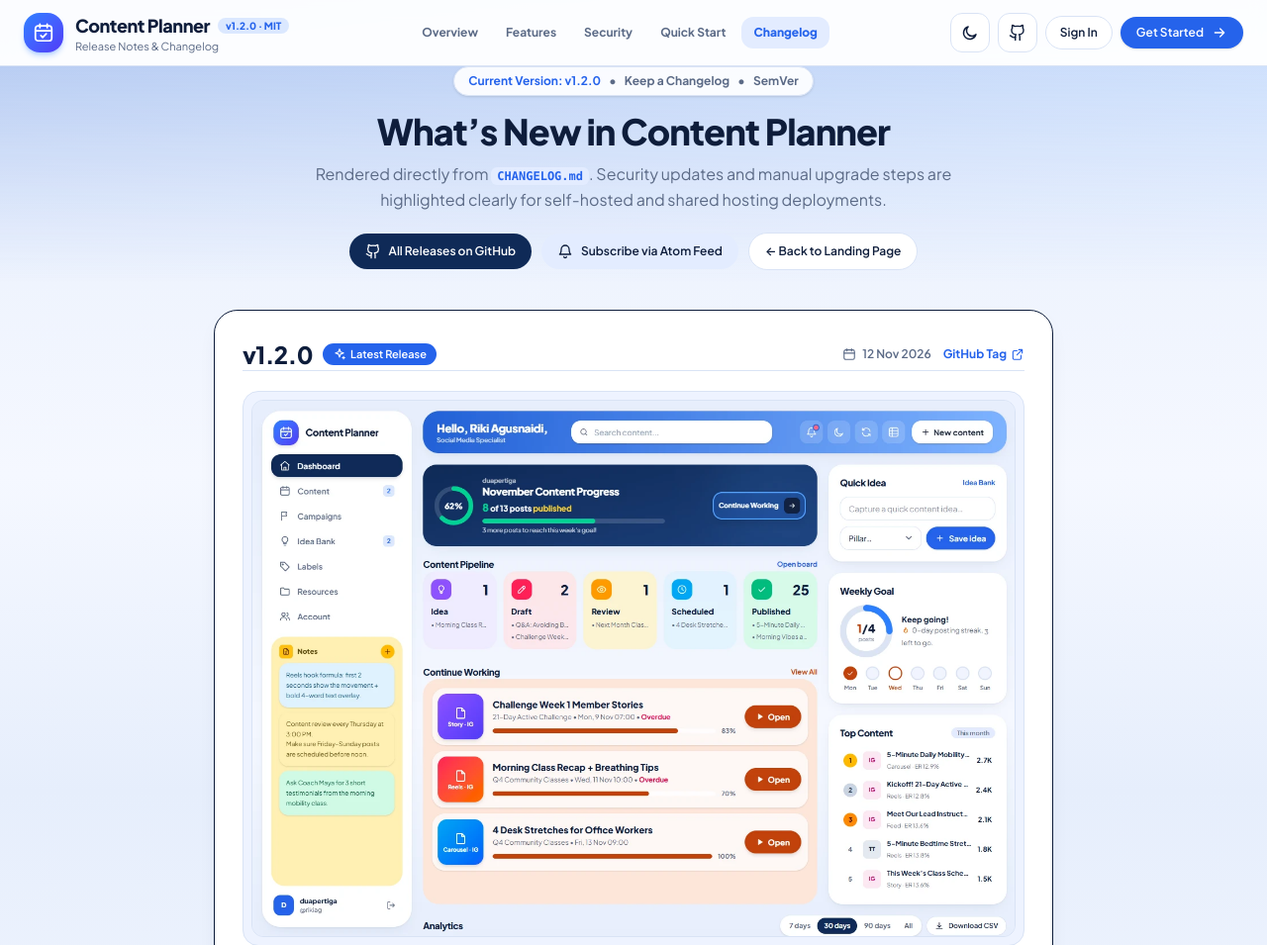
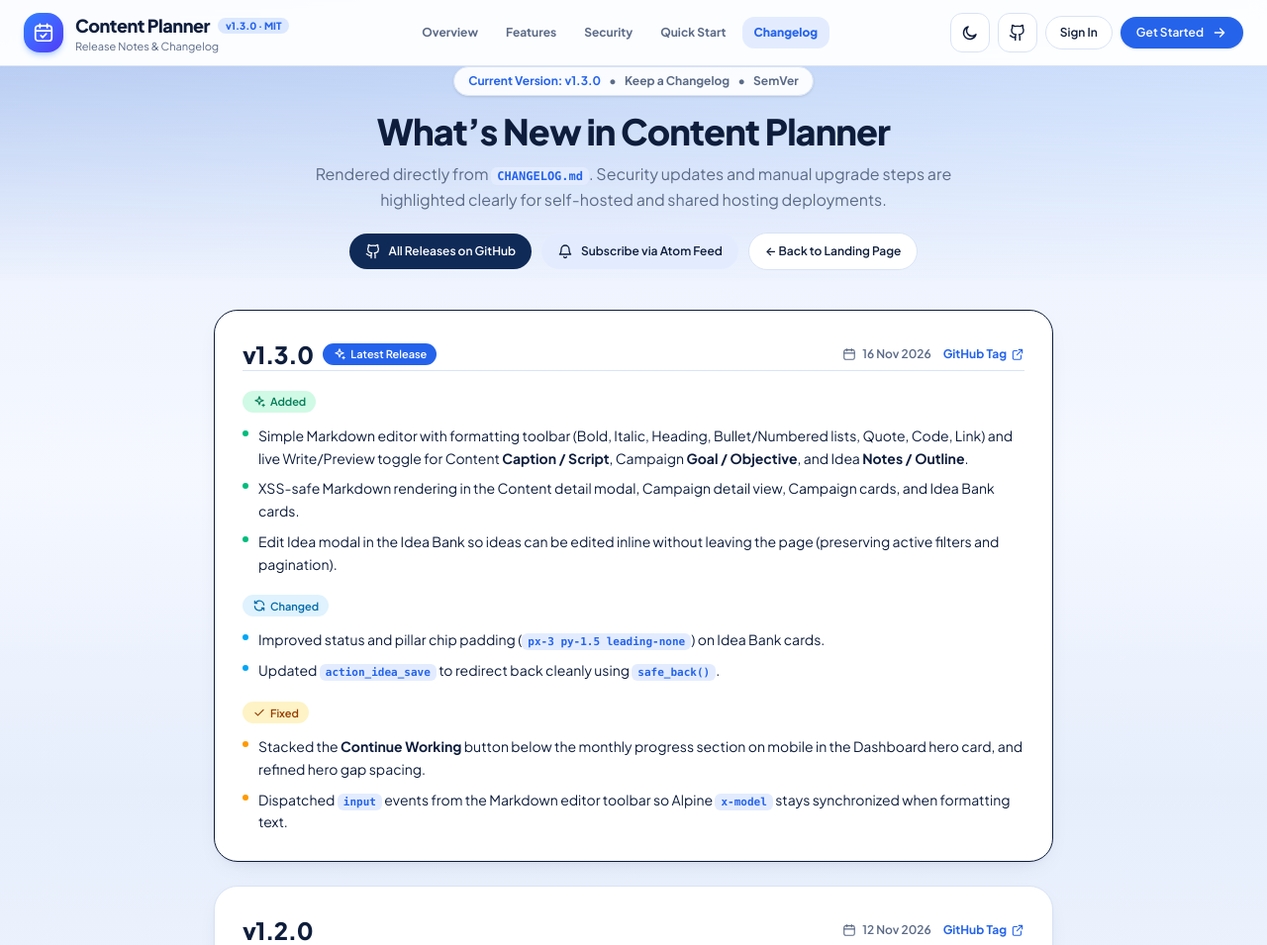
Before and after one commit to rikiag/content-planner, a PHP site: page /content-planner/changelog in a window 1280 px wide. Shown: the top 955 px of the page at 99% size. Run offline with PHP 8.4, Linux system fonts and the light colour scheme; the visitor is signed in with stand-in values (Sample User, id 1); some libraries are stand-ins or nearby versions.

Commit message:
chore(release): bump version to 1.3.0 and update changelog

```diff
--- a/package.json
+++ b/package.json
@@ -1,6 +1,6 @@
 {
   "name": "content-planner",
-  "version": "1.2.0",
+  "version": "1.3.0",
   "license": "MIT",
   "author": "Riki Agusnaidi (rikiag) <https://rikiag.com>",
   "homepage": "https://rikiag.com/content-planner/",
--- a/public/sw.js
+++ b/public/sw.js
@@ -4,7 +4,7 @@
  * - Non-GET requests (mutations) are never cached
  * Increment VERSION when updating the PRECACHE list.
  */
-const verParam = new URL(self.location.href).searchParams.get('v') || '1.2.0';
+const verParam = new URL(self.location.href).searchParams.get('v') || '1.3.0';
 const VERSION = `cp-v2-${verParam}`;
 const STATIC = `${VERSION}-static`;
 const PAGES = `${VERSION}-pages`;
--- a/src/helpers.php
+++ b/src/helpers.php
@@ -4,7 +4,7 @@ declare(strict_types=1);
 defined('ROOT') || (http_response_code(403) && exit);
 
 const APP_NAME = 'Content Planner';
-const APP_VERSION = '1.2.0';
+const APP_VERSION = '1.3.0';
 const GITHUB_URL = 'https://github.com/rikiag/content-planner';
 
 /* ====================== Domain constants ====================== */
```
Also changed, not shown: CHANGELOG.md, README.md, public/assets/app.js.
